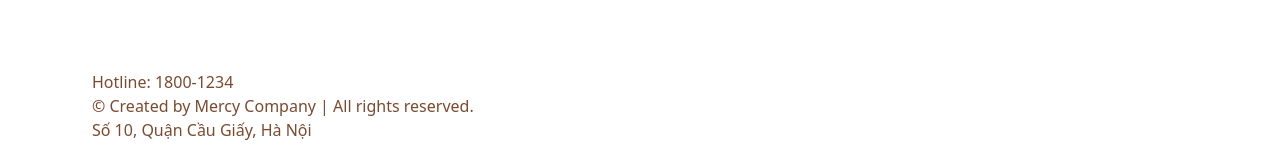
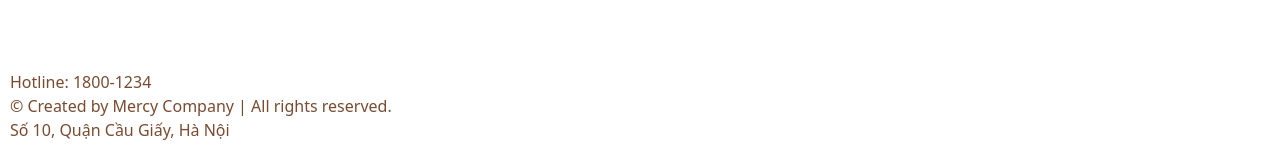
Before and after one commit to TuyetNguyen15/IWS_2025, a React (Create React App) app in the folder FrontEnd/: page / in a window 1280 px wide. Shown: the part 863-1022 px from the top of the page. Built offline with nearby package versions, Linux system fonts and the light colour scheme; no server answers.

Commit message:
Fix footer style

```diff
--- a/FrontEnd/src/components/footer.js
+++ b/FrontEnd/src/components/footer.js
@@ -1,22 +1,24 @@
 import React from "react";
 import './styles.css';
-const Footer=()=>{
-    return(
-        <div class="container">
-        <div class="element">
-            <i class="fas fa-phone"></i>
+
+const Footer = () => {
+  return (
+    <div className="footer-container">
+      <div className="element">
+        <i className="fas fa-phone"></i>
         Hotline: 1800-1234
       </div>
 
-        <div class="element">
+      <div className="element">
         © Created by Mercy Company | All rights reserved.
       </div>
 
-        <div class="element">
-            <i class="fas fa-map-marker-alt"></i>
+      <div className="element">
+        <i className="fas fa-map-marker-alt"></i>
         Số 10, Quận Cầu Giấy, Hà Nội
       </div>
     </div>
   )
 }
-export  default Footer;
+
+export default Footer;
```
Lines whose indentation alone changed are shown as unchanged.
